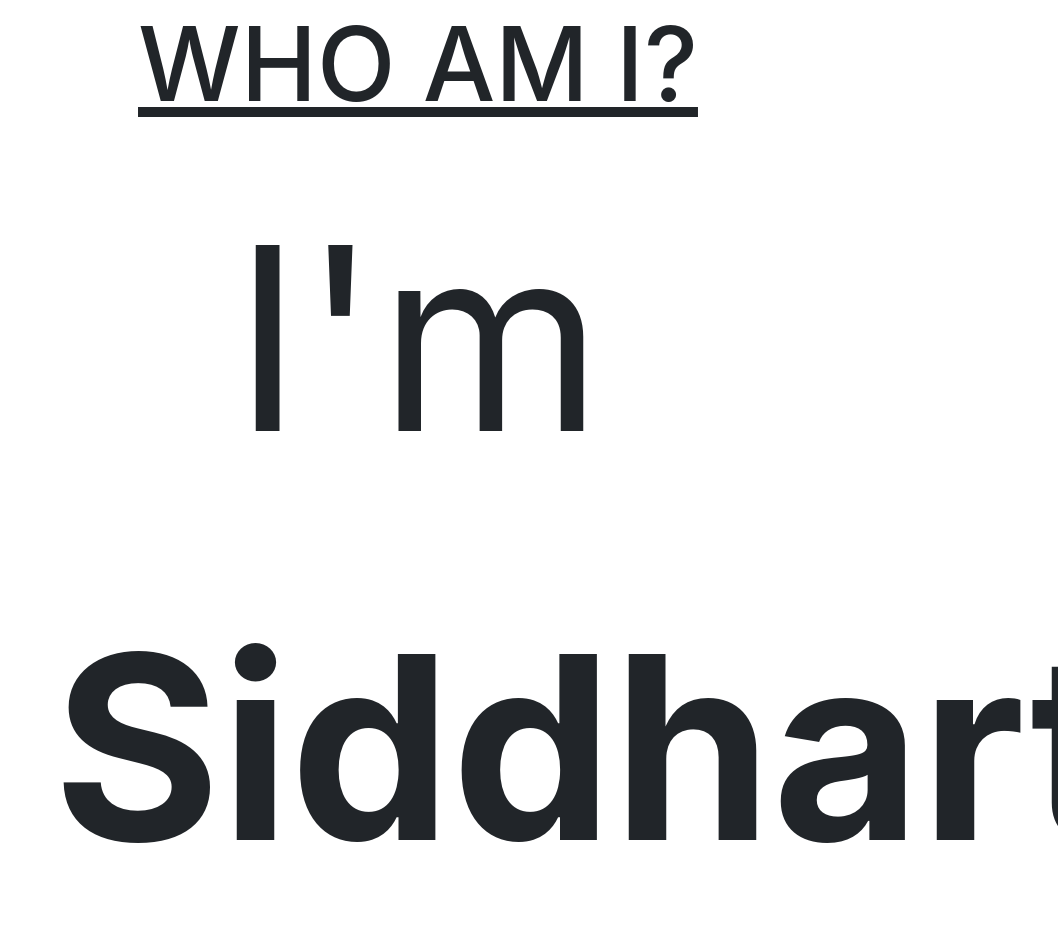
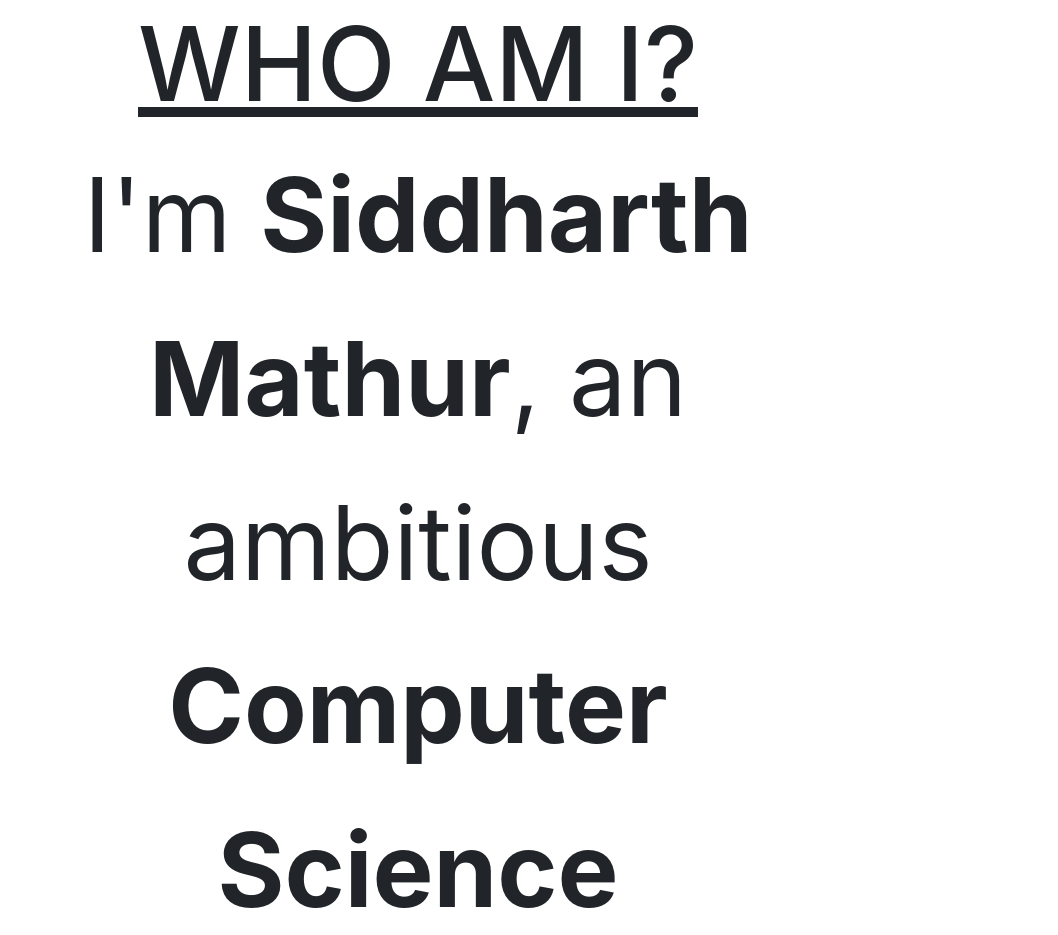
Before and after one commit to Siddikulus/Siddikulus.github.io, a website with bundled scripts: page index.html in a window 1280 px wide. Shown: the part 997-1932 px from the top of the page, without its empty margins (222-1280 px from the left). Built offline with nearby package versions, Linux system fonts and the light colour scheme; a web font is replaced by a local one.

Commit message:
Font size 2

```diff
--- a/index.html
+++ b/index.html
@@ -77,7 +77,7 @@
         <div class="row">
           <div class="col-lg-8 mx-auto">
             <h2 style = "font-size: 8vw;">Who am I?</h2>
-            <p>I'm <b>Siddharth Mathur</b>, an ambitious <b>Computer Science</b> student currently studying at Manipal University Jaipur.
+            <p style ="font-size: 8vw">I'm <b>Siddharth Mathur</b>, an ambitious <b>Computer Science</b> student currently studying at Manipal University Jaipur.
              </p>
             <p>I'm honest, respectful, dedicated, curious, accountable, proactive, candid, energetic, logical, innovative, influential, detail-oriented, dependable, resilient, cooperative, flexible, resourceful and a team-minded individual with excellent interpersonal skills; willing to help, listen and learn.</p>
             <p> I'm also very modest and humbly welcome you to my personal website!</p>
```
